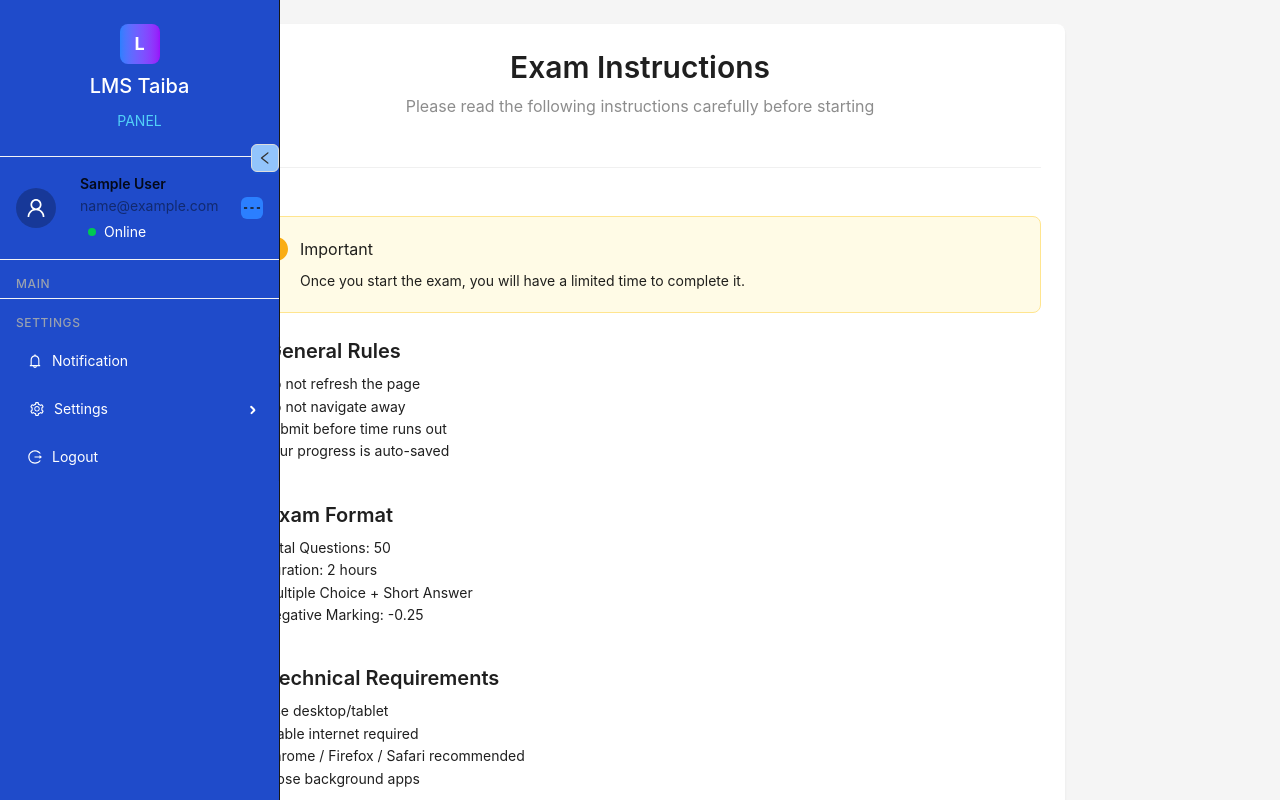
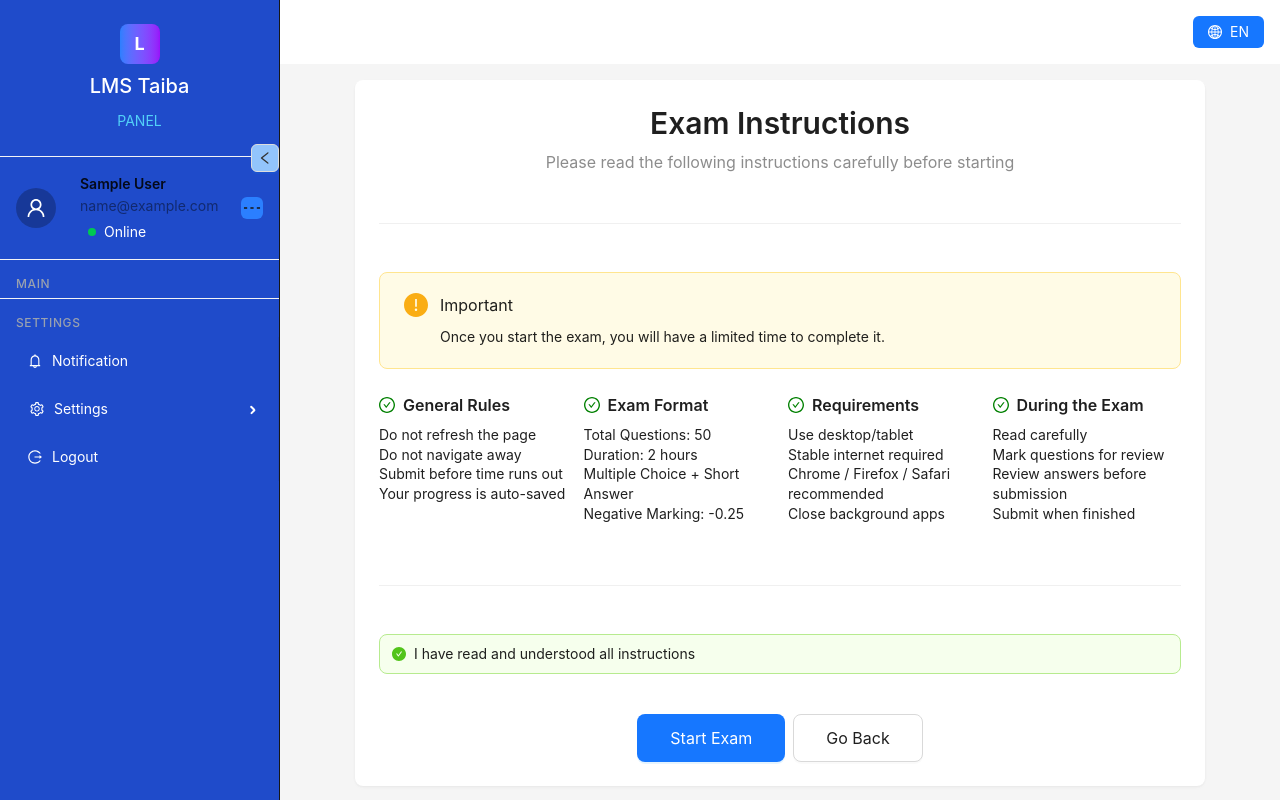
Before and after one commit to SparrowForge/lms_taiba_frontend, a Next.js app: page /en/exam-instructions in a window 1280 px wide. Built offline with nearby package versions, Linux system fonts and the light colour scheme; no server answers; sample sign-in values are in the browser's storage.

Commit message:
fix: exam instruction page

```diff
--- a/src/app/[locale]/participate-exam/page.tsx
+++ b/src/app/[locale]/participate-exam/page.tsx
@@ -3,79 +3,14 @@
 import { useRouter } from 'next/navigation';
 import React from 'react';
 
-import { LOCALE_KEYS } from '@/constants/localizationKeys';
 
 import { ProtectedRoute } from '@/components/auth/ProtectedRoute';
 import { MainLayout } from '@/components/layout/MainLayout';
+import Quiz from '@/components/participateExam/Quiz';
 import { PageHeader } from '@/components/ui/PageHeader';
 
 import { useLocalization } from '@/hooks/useLocalization';
-import QuestionSet from '@/components/questionSet/QuestionSet';
-import QuizParticipant from '@/components/participateExam/QuizParticipant';
 
-// Sample questions for demonstration
-const SAMPLE_QUESTIONS = [
-    {
-        id: "1",
-        questionText: "What is the capital of France?",
-        options: [
-            { text: "London", order: 0 },
-            { text: "Paris", order: 1 },
-            { text: "Berlin", order: 2 },
-            { text: "Madrid", order: 3 },
-        ],
-        correctOptionNumber: "b",
-        difficultyLevel: "easy" as const,
-    },
-    {
-        id: "2",
-        questionText: "Which planet is known as the Red Planet?",
-        options: [
-            { text: "Venus", order: 0 },
-            { text: "Jupiter", order: 1 },
-            { text: "Mars", order: 2 },
-            { text: "Saturn", order: 3 },
-        ],
-        correctOptionNumber: "c",
-        difficultyLevel: "easy" as const,
-    },
-    {
-        id: "3",
-        questionText: "What is the chemical symbol for the element Gold?",
-        options: [
-            { text: "Go", order: 0 },
-            { text: "Gd", order: 1 },
-            { text: "Au", order: 2 },
-            { text: "Ag", order: 3 },
-        ],
-        correctOptionNumber: "c",
-        difficultyLevel: "medium" as const,
-    },
-    {
-        id: "4",
-        questionText: "Who wrote 'Romeo and Juliet'?",
-        options: [
-            { text: "Jane Austen", order: 0 },
-            { text: "William Shakespeare", order: 1 },
-            { text: "Charles Dickens", order: 2 },
-            { text: "Mark Twain", order: 3 },
-        ],
-        correctOptionNumber: "b",
-        difficultyLevel: "easy" as const,
-    },
-    {
-        id: "5",
-        questionText: "What is the derivative of x³ + 2x² - 5x + 7?",
-        options: [
-            { text: "3x² + 4x - 5", order: 0 },
-            { text: "3x² - 2x - 5", order: 1 },
-            { text: "x² + 2x - 5", order: 2 },
-            { text: "3x + 4 - 5", order: 3 },
-        ],
-        correctOptionNumber: "a",
-        difficultyLevel: "hard" as const,
-    },
-]
 
 
 export default function ParticipateExamMCQ() {
@@ -85,8 +20,7 @@ export default function ParticipateExamMCQ() {
 
     const handleQuizSubmit = async (answers: Record<number, string>) => {
         console.log("Quiz submitted with answers:", answers)
-        // You can send this to your backend here
-        alert(`Quiz submitted! Answers: ${JSON.stringify(answers, null, 2)}`)
+
     }
 
     return (
@@ -97,8 +31,7 @@ export default function ParticipateExamMCQ() {
                     onBack={() => router.back()}
                 />
 
-                <QuizParticipant
-                    questions={SAMPLE_QUESTIONS}
+                <Quiz
                     title="Sample Quiz"
                     onSubmit={handleQuizSubmit}
                     onCancel={() => console.log("Quiz cancelled")}
--- a/src/components/examInstructions/ExamInstruction.tsx
+++ b/src/components/examInstructions/ExamInstruction.tsx
@@ -1,7 +1,7 @@
 "use client"
 
 import { useRouter, useSearchParams } from "next/navigation"
-import { Button, Card, Divider, Space, Typography, Alert } from "antd"
+import { Button, Card, Divider, Space, Typography, Alert, Row, Col } from "antd"
 import { CheckCircleOutlined } from "@ant-design/icons"
 
 const { Title, Text } = Typography
@@ -13,16 +13,7 @@ export default function ExamInstruction() {
   const examId = searchParams.get("examId")
 
   return (
-    <div
-      style={{
-        position: "fixed",
-        inset: 0,                // covers full screen
-        overflowY: "auto",       // ALWAYS scrolls
-        padding: 24,
-        background: "#f5f5f5",
-        zIndex: 1,               // stays above admin layout scroll locks
-      }}
-    >
+    <div style={{marginTop:16}}>
       <div style={{ maxWidth: 850, margin: "0 auto" }}>
         <Card bordered={false} style={{ marginBottom: 50 }}>
           <Space direction="vertical" size="large" style={{ width: "100%" }}>
@@ -49,6 +40,8 @@ export default function ExamInstruction() {
 
             {/* Sections */}
             <Space direction="vertical" size="large" style={{ width: "100%" }}>
+              <Row gutter={[16, 16]}>
+
                   {[
                     {
                       title: "General Rules",
@@ -69,7 +62,7 @@ export default function ExamInstruction() {
                       ],
                     },
                     {
-                  title: "Technical Requirements",
+                      title: "Requirements",
                       items: [
                         "Use desktop/tablet",
                         "Stable internet required",
@@ -87,9 +80,9 @@ export default function ExamInstruction() {
                       ],
                     },
                   ].map((section, idx) => (
-                <div key={idx}>
+                    <Col xs={24} sm={6} key={idx}>
                       <Title
-                    level={4}
+                        level={5}
                         style={{
                           display: "flex",
                           alignItems: "center",
@@ -101,13 +94,15 @@ export default function ExamInstruction() {
                         {section.title}
                       </Title>
 
-                  <ul style={{ paddingLeft: 24, lineHeight: "1.6" }}>
+                      <ul style={{  lineHeight: "1.4" }}>
                         {section.items.map((i, x) => (
                           <li key={x}>{i}</li>
                         ))}
                       </ul>
-                </div>
+                    </Col>
                   ))}
+
+              </Row>
             </Space>
 
             <Divider />
--- a/src/components/participateExam/QuizParticipant.tsx
+++ b/src/components/participateExam/Quiz.tsx
@@ -21,21 +21,19 @@ interface Question {
 }
 
 interface QuizParticipantProps {
-  questions: Question[]
+
   onSubmit?: (answers: Record<number, string>) => Promise<void>
   onCancel?: () => void
   title?: string
-  isLoading?: boolean
+
 }
 
 const { Title, Text } = Typography
 
-export default function QuizParticipant({
-  questions,
+export default function Quiz({
   onSubmit,
   onCancel,
-  title = "Quiz",
-  isLoading = false,
+  title = "Quiz"
 }: QuizParticipantProps) {
   const [currentQuestionIndex, setCurrentQuestionIndex] = useState(0)
   const [answers, setAnswers] = useState<Record<number, string>>({})
```
Lines whose indentation alone changed are shown as unchanged.
